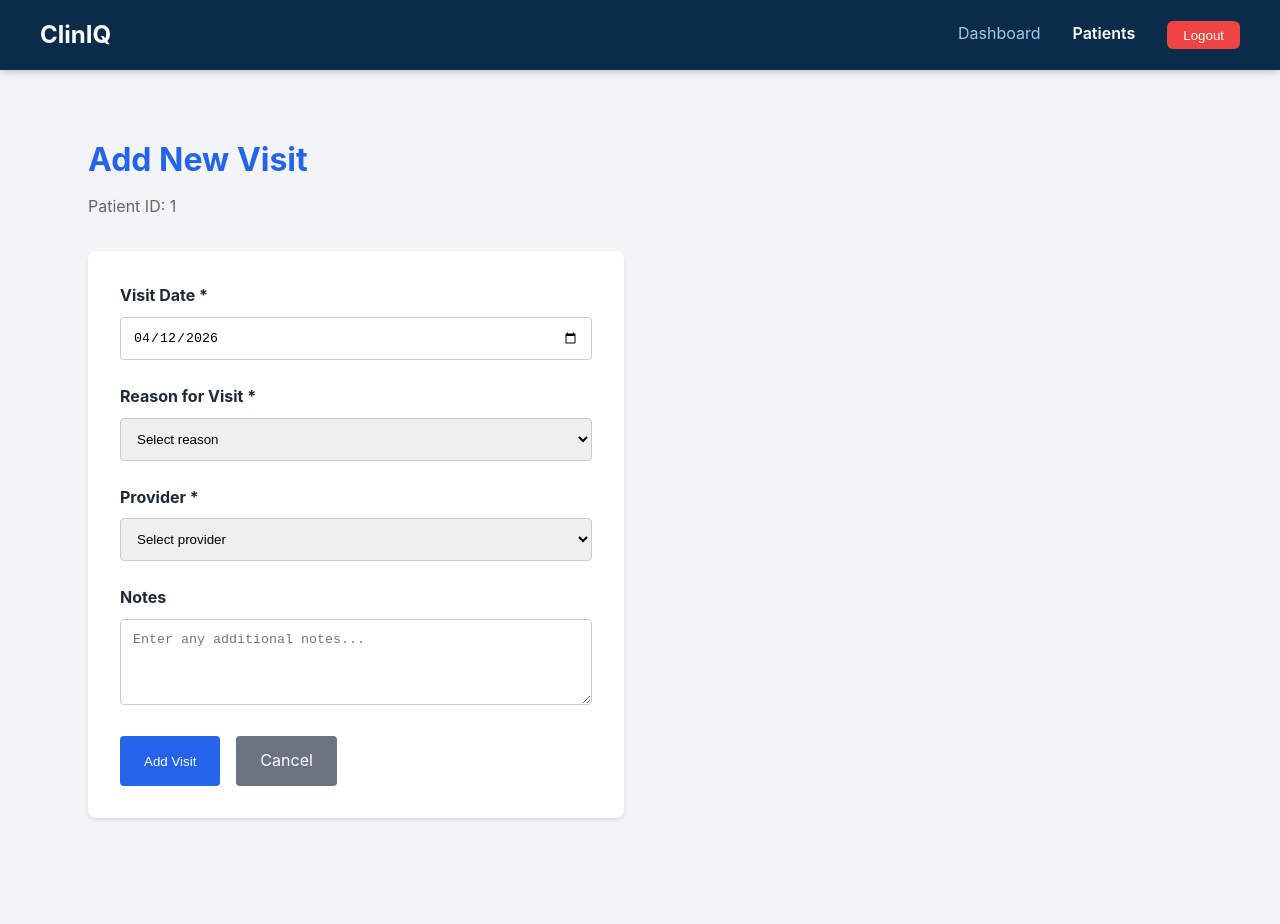
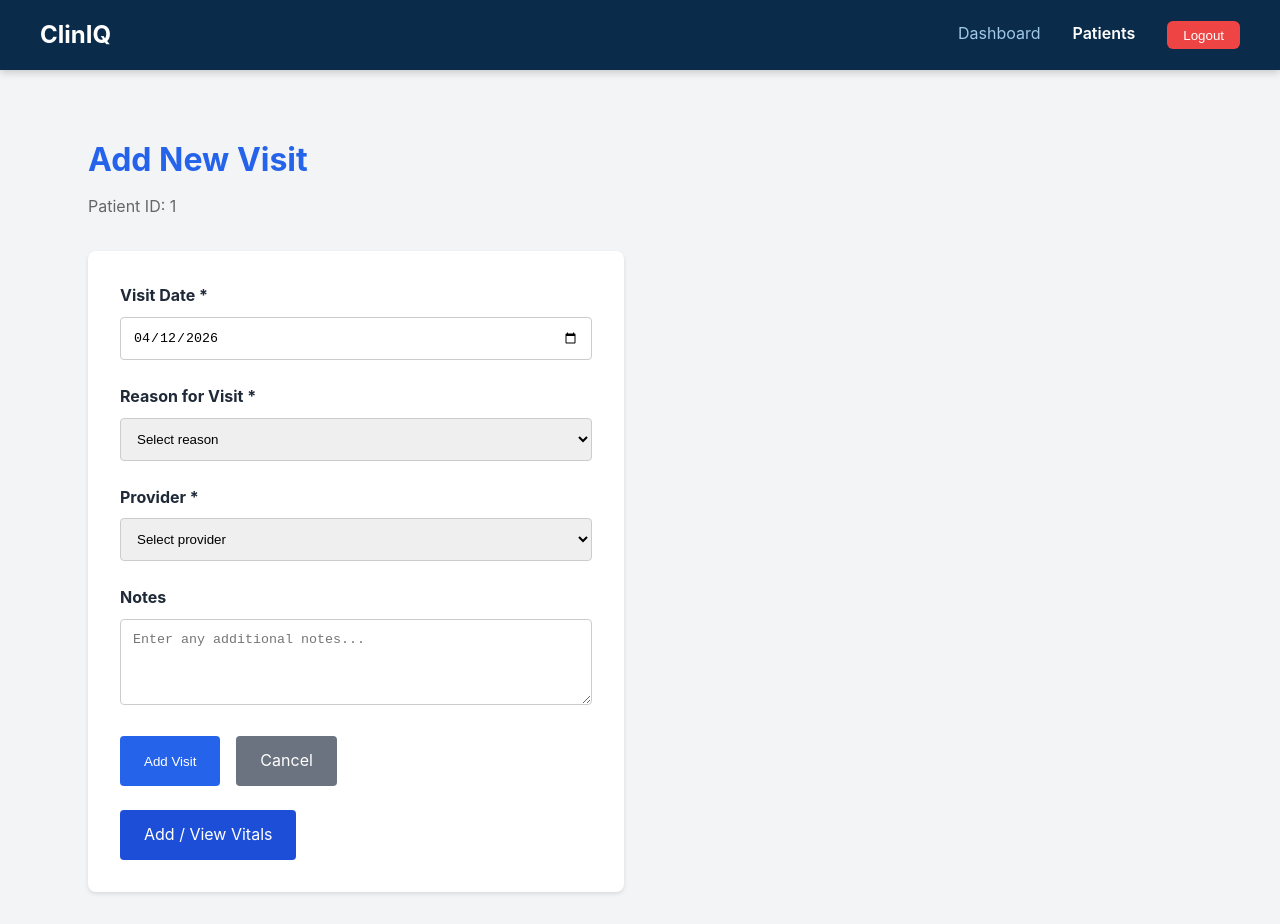
Before and after one commit to nellyuiop/icdms-frontend, a Next.js app: page /patients/1/visits/new in a window 1280 px wide. Before the commit the page ends 850 px from the top, so only its background shows below. Built offline with nearby package versions, Linux system fonts and the light colour scheme.

Commit message:
Added an Add vitals button

```diff
--- a/app/patients/[id]/visits/new/page.tsx
+++ b/app/patients/[id]/visits/new/page.tsx
@@ -189,6 +189,22 @@ export default function AddVisitPage() {
             Cancel
           </Link>
         </div>
+                <div style={{ marginTop: "1.5rem" }}>
+          <Link
+            href={`/patients/${patientId}/vitals`}
+            style={{
+              padding: "0.75rem 1.5rem",
+              background: "#1d4ed8",
+              color: "white",
+              textDecoration: "none",
+              borderRadius: "4px",
+              display: "inline-block",
+            }}
+          >
+            Add / View Vitals
+          </Link>
+        </div>
+
       </form>
     </div>
   );
```
